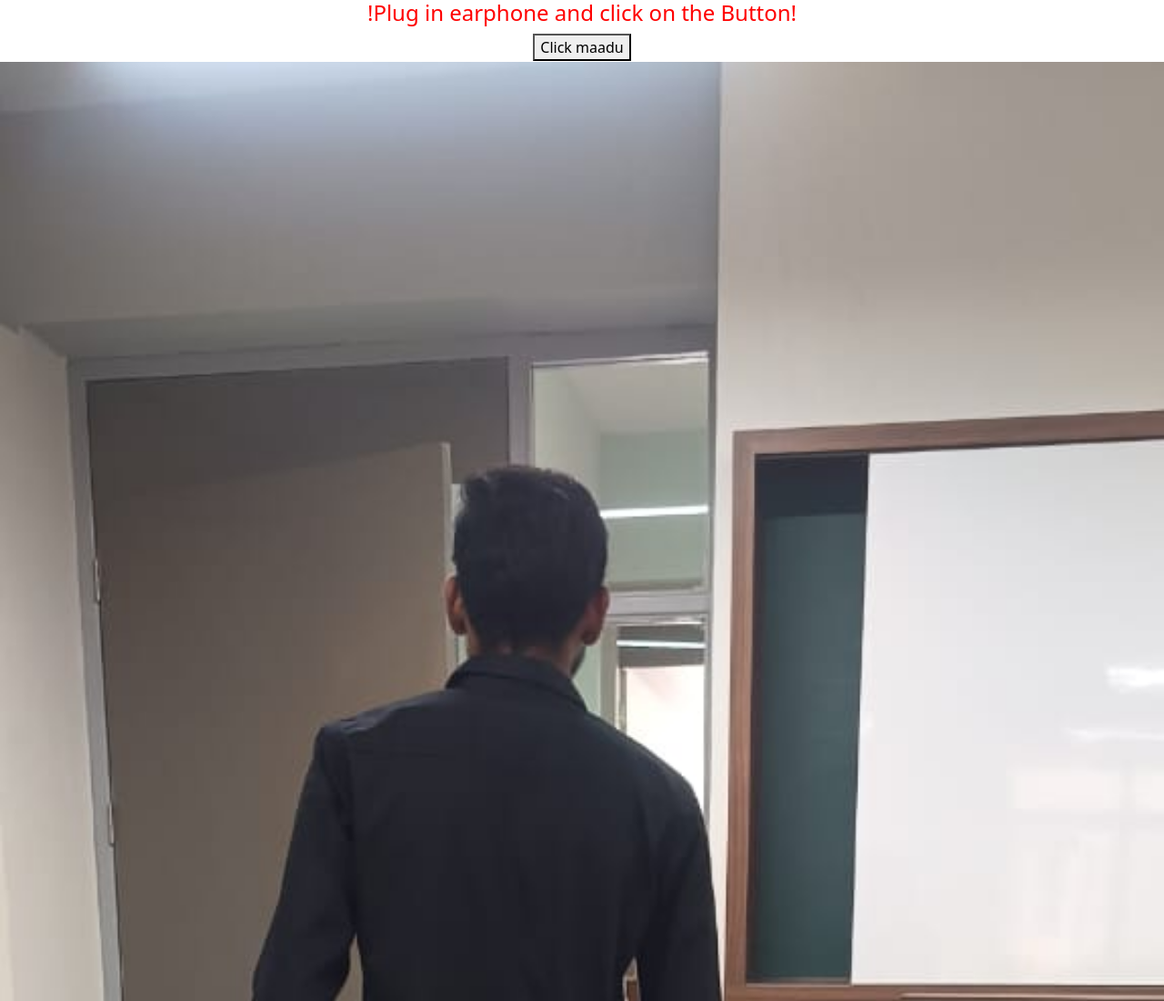
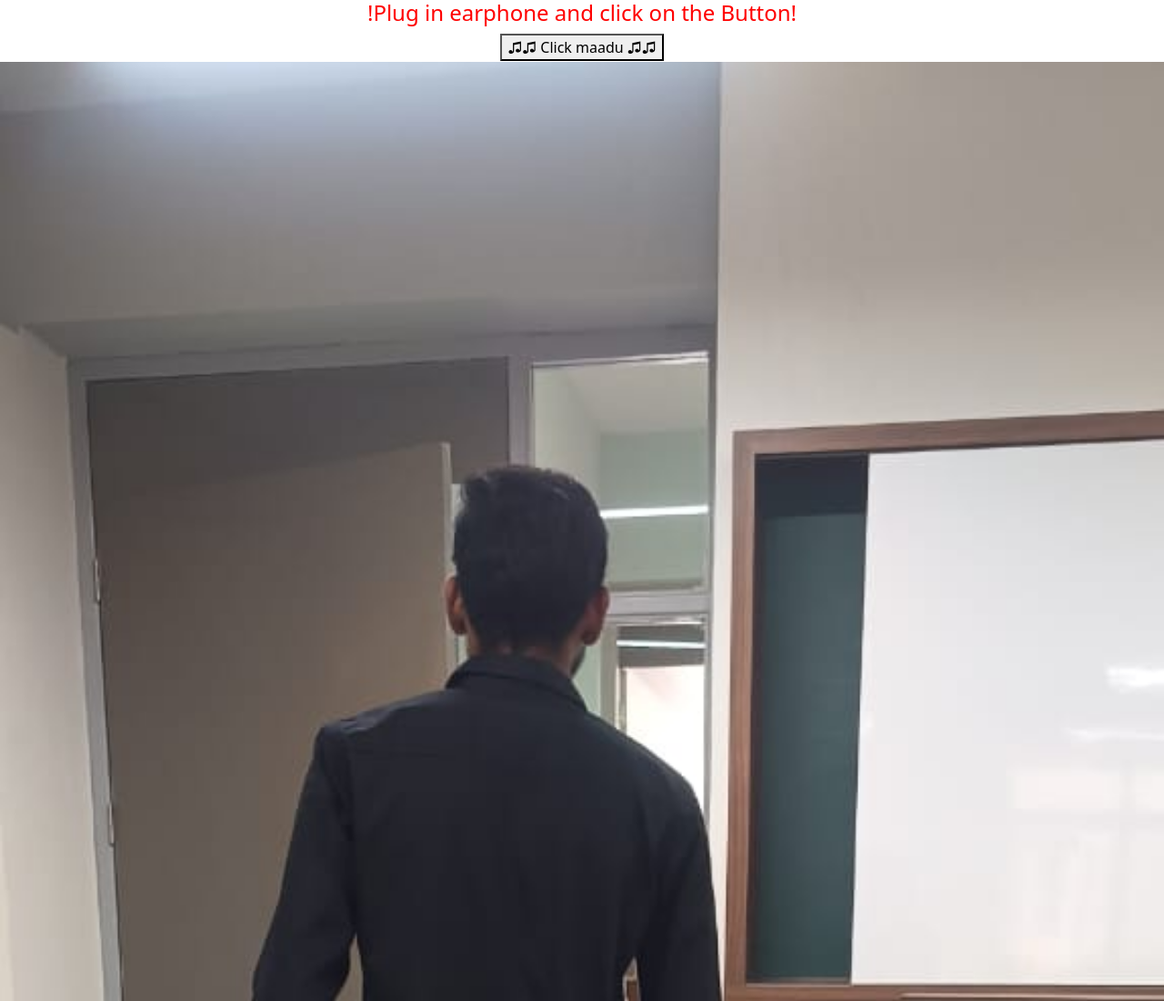
Before and after one commit to ajaykpvdn/VDN19, a plain HTML site: page login.html in a window 1280 px wide. Shown: the top 1100 px of the page at 91% size. Drawn offline with nearby package versions, Linux system fonts and the light colour scheme.

Commit message:
Update login.html

```diff
--- a/login.html
+++ b/login.html
@@ -95,7 +95,7 @@
         </div>
         <div class="bt" style="text-align: center;">
             <h4 id="req" style="color: red;">!Plug in earphone and click on the Button!</h4>
-            <button class="bn29"  onclick="play()">Click maadu</button>
+            <button class="bn29"  onclick="play()">♫♫ Click maadu ♫♫</button>
             <!-- <h3 id="req"></h3> -->
         </div>
         <div class="video" style="height: 0; width: 0; z-index: -1;">
```
